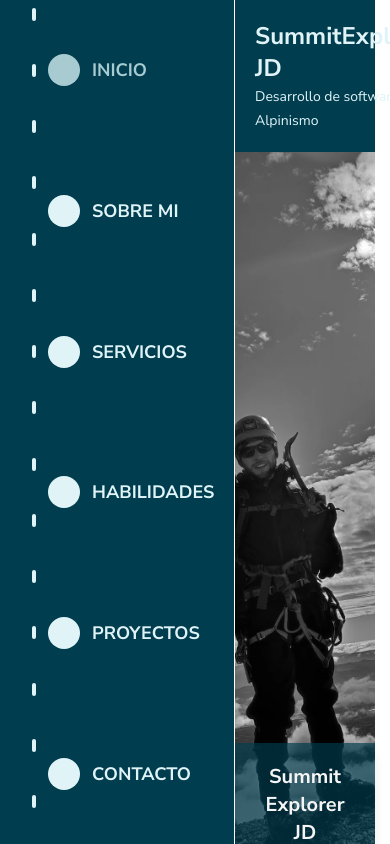
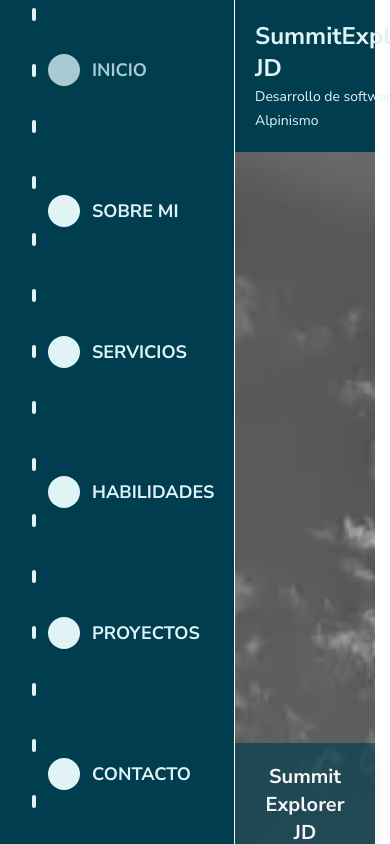
Before and after one commit to SummitExplorerJD/summitexplorerjd, a React (Vite) app: page / in a window 390 px wide. Shown: the top 844 px of the page. Built offline with nearby package versions, Linux system fonts and the light colour scheme.

Commit message:
add opt for mobile

```diff
--- a/src/components/Footer.tsx
+++ b/src/components/Footer.tsx
@@ -1,4 +1,4 @@
-import { FC } from 'react';
+import { FC, memo } from 'react';
 import { Link } from 'react-router-dom';
 
 const Footer: FC = () => {
@@ -55,4 +55,4 @@ const Footer: FC = () => {
     )
 };
 
-export default Footer;
+export default memo(Footer);
--- a/src/components/Header.tsx
+++ b/src/components/Header.tsx
@@ -1,4 +1,4 @@
-import { PureComponent } from "react";
+import { PureComponent, memo } from "react";
 
 class Header extends PureComponent {
 
@@ -27,4 +27,4 @@ class Header extends PureComponent {
     }
 }
 
-export default Header;
+export default memo(Header);
--- a/src/pages/HomePage.tsx
+++ b/src/pages/HomePage.tsx
@@ -15,7 +15,7 @@ const HomePage: FC = () => {
   return (
     <>
       <Header></Header>
-      <main className='bg-[url(/1000192510.avif)] md:bg-[url(/1000192628.avif)] bg-cover bg-center bg-fixed bg-no-repeat' style={{ minHeight: '100vh', contain: 'layout paint' }}>
+      <main className='bg-[url(/1000192510.avif)] md:bg-[url(/1000192628.avif)] bg-cover bg-center md:bg-fixed bg-no-repeat' style={{ minHeight: '100vh', contain: 'layout paint' }}>
         <Home></Home>
         <Suspense fallback={<div className="loading-placeholder">Cargando...</div>}>
           <AboutMe></AboutMe>
```
